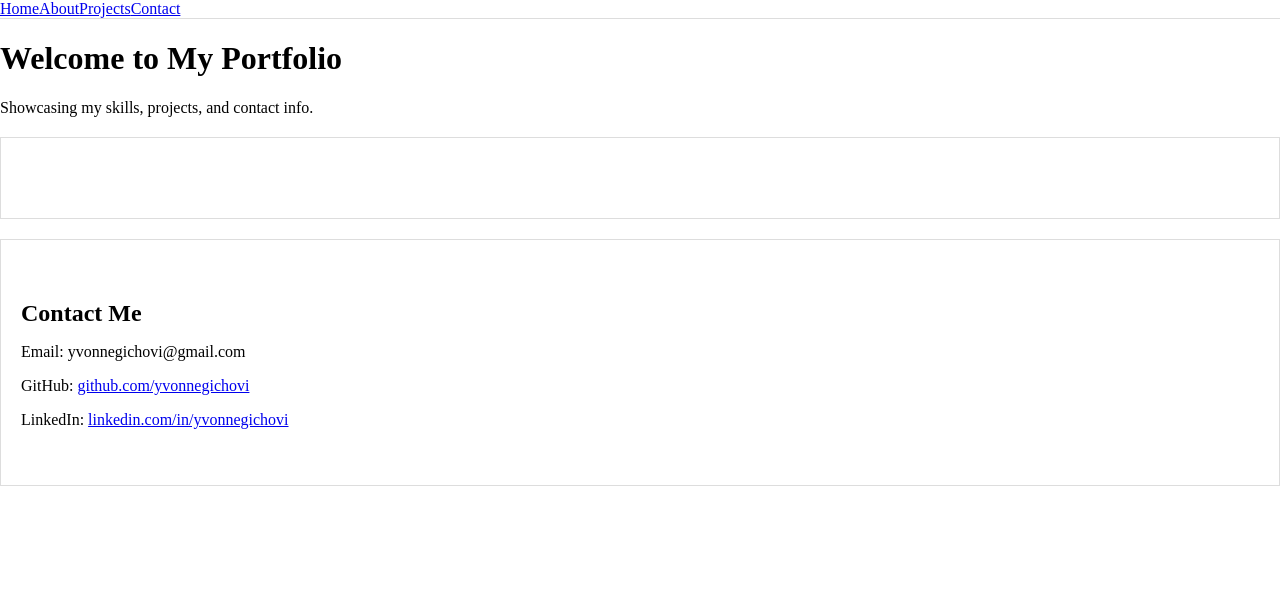
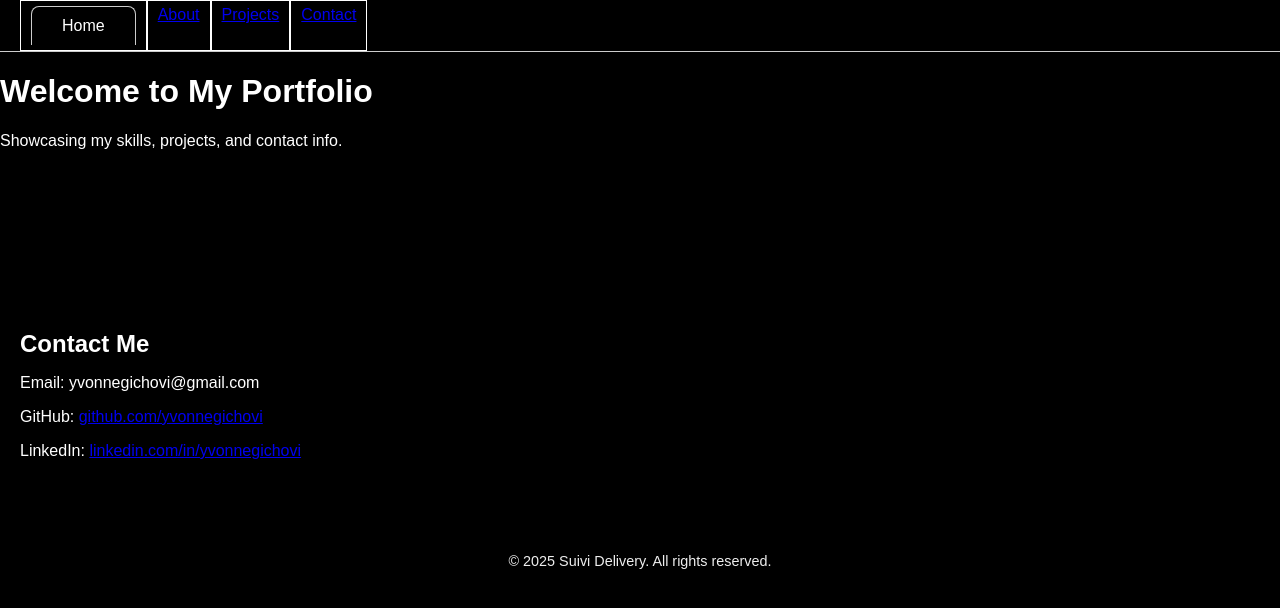
Before and after one commit to yvonnegichovi/portfolio_2, a React (Create React App) app: page / in a window 1280 px wide. Shown: the top 608 px of the page. Built offline with nearby package versions, Linux system fonts and the light colour scheme; the HTML template or start-up script is replaced by a standard one.

Commit message:
feat: Styled the Navvbar

```diff
--- a/src/App.js
+++ b/src/App.js
@@ -6,17 +6,21 @@ import Projects from './pages/Projects';
 import Contact from './pages/Contact';
 import './styles/Navbar.css';
 import Navbar from './components/Navbar';
+import Footer from './components/Footer';
 
 function App () {
   return (
     <Router>
 	  <Navbar /> {/* Make sure Navbar is inside Router! */}
+	  <div className="content">
       <Routes>
         <Route path='/' element={<Home />} />
         <Route path='/about' element={<About />} />
         <Route path='/projects' element={<Projects />} />
         <Route path='/contact' element={<Contact />} />
       </Routes>
+	  </div>
+	  <Footer />
     </Router>
   );
 }
--- /dev/null
+++ b/src/components/Footer.js
@@ -0,0 +1,12 @@
+import React from 'react';
+import '../styles/Footer.css';
+
+function Footer () {
+	return (
+		<footer className="footer">
+		<p>&copy; {new Date().getFullYear()} Suivi Delivery. All rights reserved.</p>
+		</footer>
+	);
+}
+
+export default Footer;
--- a/src/components/Navbar.js
+++ b/src/components/Navbar.js
@@ -7,12 +7,12 @@ function Navbar () {
 
   return (
     <nav className='navbar'>
-      <div>
-        <Link to='/' className={location.pathname === '/' ? 'active' : ''}>Home</Link>
-        <Link to='/about' className={location.pathname === '/about' ? 'active' : ''}>About</Link>
-        <Link to='/projects' className={location.pathname === '/projects' ? 'active' : ''}>Projects</Link>
-        <Link to='/contact' className={location.pathname === '/contact' ? 'active' : ''}>Contact</Link>
-      </div>
+	  <ul className='nav-tabs'>
+        <li><Link to='/' className={location.pathname === '/' ? 'tab active' : ''}>Home</Link></li>
+        <li><Link to='/about' className={location.pathname === '/about' ? 'tab active' : ''}>About</Link></li>
+        <li><Link to='/projects' className={location.pathname === '/projects' ? 'tab active' : ''}>Projects</Link></li>
+        <li><Link to='/contact' className={location.pathname === '/contact' ? 'tab active' : ''}>Contact</Link></li>
+	  </ul>
     </nav>
   );
 }
--- a/src/pages/Home.css
+++ /dev/null
@@ -1,48 +0,0 @@
-/* General body and page layout */
-
-body {
-	font-family: Arial, san-serif;
-	margin: 0;
-	padding: 0;
-}
-
-header {
-	text-align: left;
-	padding: 0px;
-	background-color: black;
-	color: #fff;
-}
-
-nav ul {
-	display: flex;
-	justify-content: left;
-	list-style: none;
-	padding: 10px;
-	margin-top: 20px;
-}
-
-nav ul li {
-	margin: 0 15px;
-}
-
-nav ul li a {
-	color: #fff;
-	text-decoration: none;
-	font-size: 18px;
-	cursor: pointer;
-}
-
-section {
-	padding: 40px 20px;
-	margin: 20px 0;
-	border: 1px solid #ddd;
-}
-
-section h2 {
-	font-size: 24px;
-	margin-bottom: 10px;
-}
-
-section p, section ul {
-	font-size: 16px;
-}
--- a/src/pages/Home.js
+++ b/src/pages/Home.js
@@ -1,6 +1,6 @@
 import React from 'react';
 import { Link } from 'react-router-dom'; // Import router
-import './Home.css'; // Import the CSS file
+import '../styles/Home.css'; // Import the CSS file
 
 function Home () {
   return (
--- /dev/null
+++ b/src/styles/Footer.css
@@ -0,0 +1,10 @@
+.footer {
+  background-color: black;
+  color: #eee;
+  text-align: center;
+  padding: 0.2rem 0;
+  position: relative;
+  bottom: 0;
+  width: 100%;
+  font-size: 0.9rem;
+}
--- /dev/null
+++ b/src/styles/Home.css
@@ -0,0 +1,23 @@
+/* General body and page layout */
+
+body {
+	font-family: Arial, san-serif;
+	margin: 0;
+	padding: 0;
+	background-color: black;
+	color: white;
+}
+
+section {
+	padding: 40px 20px;
+	margin: 20px 0;
+}
+
+section h2 {
+	font-size: 24px;
+	margin-bottom: 10px;
+}
+
+section p, section ul {
+	font-size: 16px;
+}
--- a/src/styles/Navbar.css
+++ b/src/styles/Navbar.css
@@ -1,23 +1,52 @@
-body {
-	margin: 0;
-	font-family:san-serif;
+.navbar {
+	display: flex;
+	padding: 0 20px;
+	position: sticky;
+	cursor: pointer;
+	border-bottom: 1px solid #ccc;
 }
 
-.navbar {
-	background-color: #fff;
-	border-bottom: 1px solid #ddd;
-	position: sticky;
-	top: 0;
-	z-index: 1000;
+.nav-tabs {
+  display: flex;
+  list-style: none;
+  margin: 0;
+  padding: 0;
+  overflow-x: auto;
+}
+
+.navbar li {
+	display: inline;
+	flex-direction: row;
+	padding: 5px 10px;
+	border: 1px solid white;
+}
+
+.tab {
+  display: inline-block;
+  padding: 10px 30px;
+  color: white;
+  text-decoration: none;
+  border: 1px solid transparent;
+  border-bottom: none;
+  background-color: transparent;
+  transition: all 0.3s ease;
+  font-weight: 500;
+  border-radius: 8px 8px 0 0;
+}
+
+.tab:hover {
+  background-color: #ddd;
+}
+
+.tab.active {
+  background-color: black;
+  border: 1px solid #ccc;
+  border-bottom: none;
+  color: #fff;
+  box-shadow: 0 -2px 4px rgba(0, 0, 0, 0.05);
+  z-index: 1;
 }
 
 .navbar:hover {
-	color: #0056b3;
+	color: green;
 }
-
-.section {
-	padding: 4rem 2rem;
-	min-height: 100vh;
-	background: #f9f9f9;
-	border-bottom: 1px solid #eee;
-}
```
